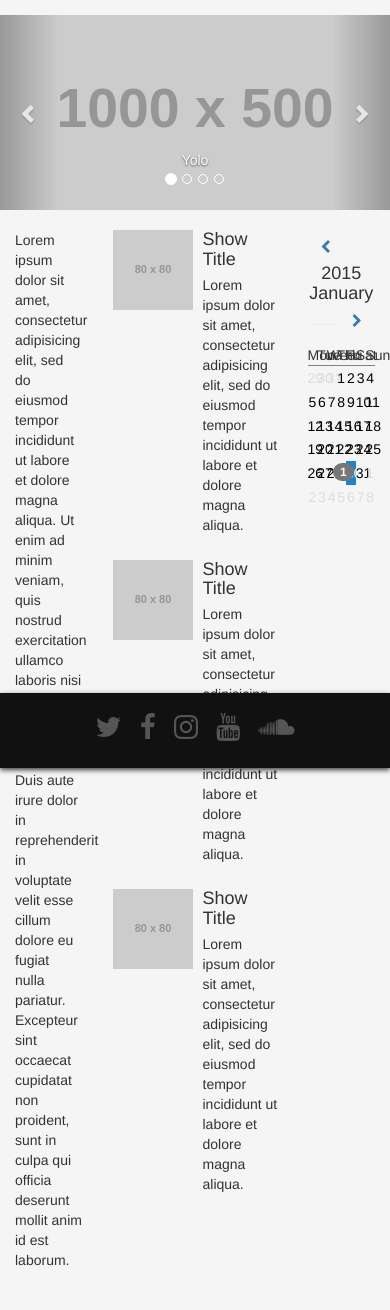
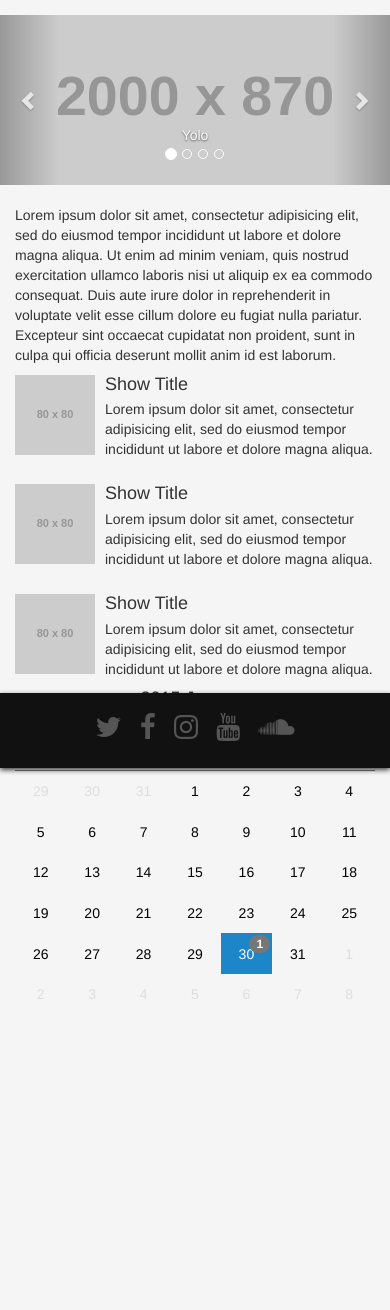
Before and after one commit to yourbuddyconner/cs399-theatre, a Django app: page / in a window 390 px wide. Shown: the part 76-1386 px from the top of the page. After the commit the page ends 1075 px from the top, so only its background shows below. Run offline with Django 3.2, Linux system fonts and the light colour scheme; grey boxes labelled with a size stand in for pictures from a placeholder-image service; some libraries are stand-ins or nearby versions.

Commit message:
home is now much more responsive, looks better.

```diff
--- a/app/static/css/theatre.css
+++ b/app/static/css/theatre.css
@@ -91,6 +91,7 @@ footer #social-icons a {
 
 #carousel {
 	margin-bottom: 20px;
+	height: 60%;
 }
 
 .item img{
--- a/app/templates/base.html
+++ b/app/templates/base.html
@@ -87,9 +87,7 @@
 
     <!-- Template Content -->
     <div class="wrap">
-      <div class="container">
-        {% block content %}{% endblock %}
-      </div>
+      {% block content %}{% endblock %}
     </div>
 
     <!-- End Template Content -->
--- a/app/templates/home.html
+++ b/app/templates/home.html
@@ -3,6 +3,7 @@
 {% block title %}{% endblock %}
 
 {% block content %}
+<div class="container-fluid">
 	<div class="row" id="slideshow">
 		<div class="col">
 			<div id="carousel" class="carousel slide" data-ride="carousel">
@@ -17,25 +18,25 @@
 			  <!-- Wrapper for slides -->
 			  <div class="carousel-inner" role="listbox">
 			    <div class="item active">
-			      <img src="http://placehold.it/1000x500" alt="...">
+			      <img src="http://placehold.it/2000x870" alt="...">
 			      <div class="carousel-caption">
 			        Yolo
 			      </div>
 			    </div>
 			    <div class="item">
-			      <img src="http://placehold.it/1000x500" alt="...">
+			      <img src="http://placehold.it/2000x870" alt="...">
 			      <div class="carousel-caption">
 			        Swag
 			      </div>
 			    </div>
 			    <div class="item">
-			      <img src="http://placehold.it/1000x500" alt="...">
+			      <img src="http://placehold.it/2000x870" alt="...">
 			      <div class="carousel-caption">
 			        For
 			      </div>
 			    </div>
 			    <div class="item">
-			      <img src="http://placehold.it/1000x500" alt="...">
+			      <img src="http://placehold.it/2000x870" alt="...">
 			      <div class="carousel-caption">
 			        Jesus
 			      </div>
@@ -54,8 +55,10 @@
 			</div>
 		</div>
 	</div>
+</div>
+<div class="container">
 	<div class="row" id="main">
-		<div class="col-xs-3" id="newsletter">
+		<div class="col-md-3" id="newsletter">
 			<p>
 				Lorem ipsum dolor sit amet, consectetur adipisicing elit, sed do eiusmod
 				tempor incididunt ut labore et dolore magna aliqua. Ut enim ad minim veniam,
@@ -65,7 +68,7 @@
 				proident, sunt in culpa qui officia deserunt mollit anim id est laborum.
 			</p>
 		</div>
-		<div class="col-xs-6 text-center" id="shows">
+		<div class="col-md-6 text-center" id="shows">
 		<!-- generate these with django -->
 			<div class="media">
 			  <div class="media-left">
@@ -110,7 +113,7 @@
 			  </div>
 			</div>
 		</div>
-		<div class="col-xs-3" id="calendar">
+		<div class="col-md-3" id="calendar">
 			<!-- Responsive calendar - START -->
 			<div class="responsive-calendar">
 			  <div class="controls">
@@ -143,4 +146,5 @@ $(document).ready( function() {
 });
 </script>
 	</div>
+</div>
 {% endblock %}
```
